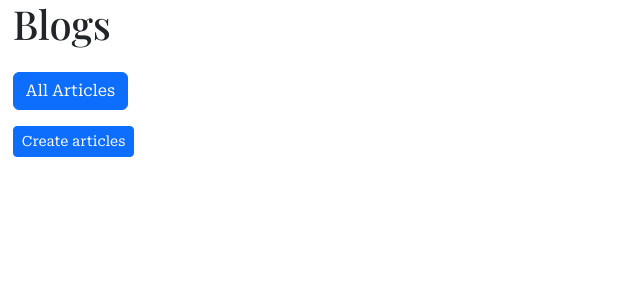
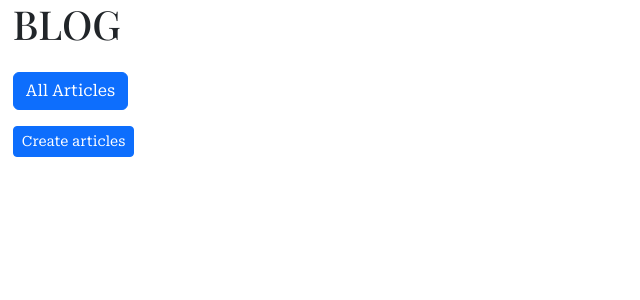
Before and after one commit to MohammadUmar5/CRUD-Operations, a Node server app: page /blog in a window 1280 px wide. Shown: the top 300 px of the page, without its empty margins (0-640 px from the left). Run offline with Node 20, Linux system fonts and the light colour scheme; some web fonts are replaced.

Commit message:
Auto-Commit: 28/12/2024, 15:46:35
Modified: /home/umar/Web Develpment Projects/Backend/4.5 Blog/views/blog.ejs

```diff
--- a/views/blog.ejs
+++ b/views/blog.ejs
@@ -15,7 +15,7 @@
 </head>
 <body>
     <div class="contain">
-        <h1 class="mb-4 heading">Blogs</h1>
+        <h1 class="mb-4 heading">BLOG</h1>
         <a href="/blog" class="btn btn-primary mb-3">All Articles</a>
         <div><a href="/createArticle" class="btn btn-primary btn-sm">Create articles</a></div>
 
```
